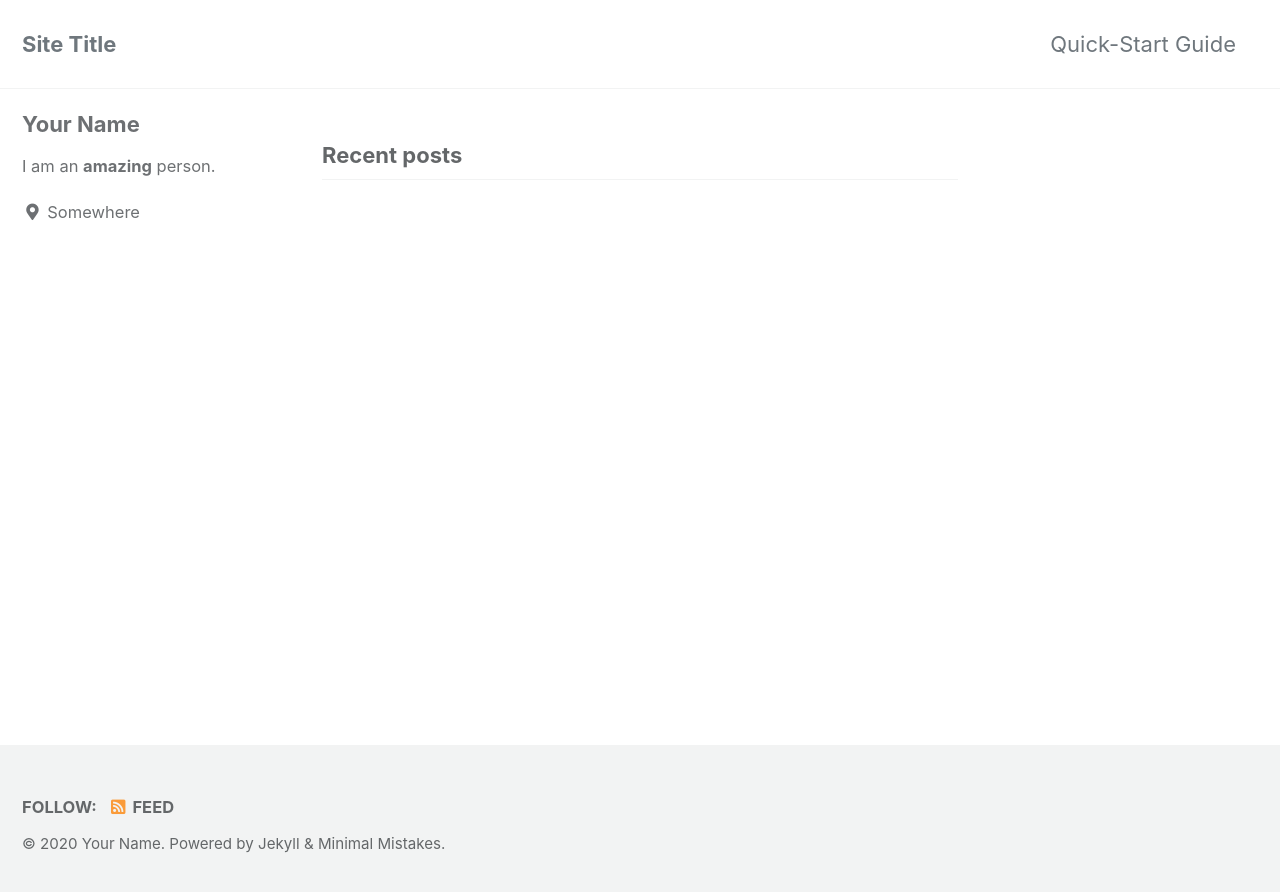
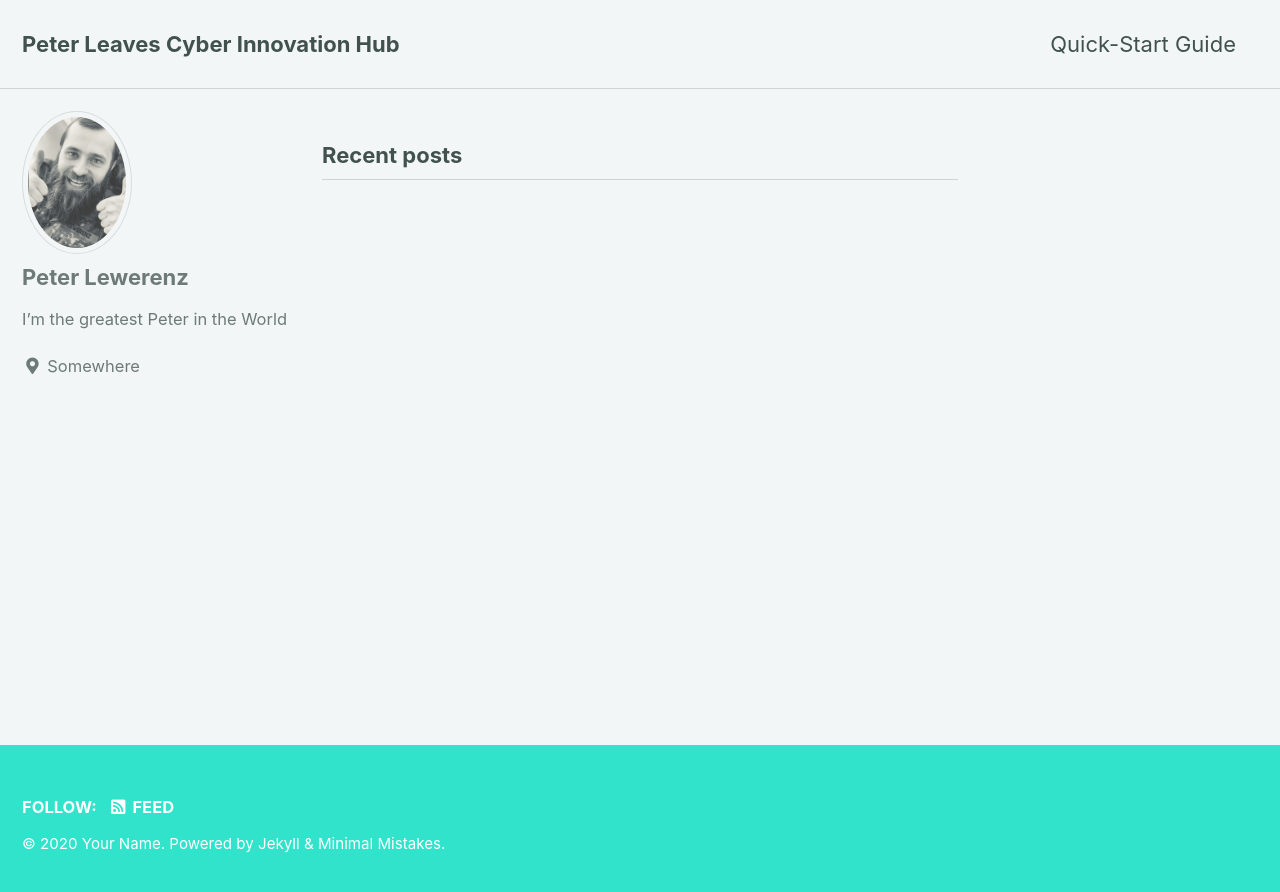
Before and after one commit to Petefish88/peterleavescih.github.io, a Jekyll site: the page built from index.html, in a window 1280 px wide. Shown: the top 892 px of the page. Built offline with Jekyll 4.4.1, drawn with Linux system fonts in a browser that asks for light colours; cached includes are drawn as plain includes; the list of posts is cut into pages by our own code.

Commit message:
Second Commit

```diff
--- a/_config.yml
+++ b/_config.yml
@@ -12,11 +12,11 @@
 
 # theme                  : "minimal-mistakes-jekyll"
 # remote_theme           : "mmistakes/minimal-mistakes"
-minimal_mistakes_skin    : "default" # "air", "aqua", "contrast", "dark", "dirt", "neon", "mint", "plum", "sunrise"
+minimal_mistakes_skin    : "mint" # "air", "aqua", "contrast", "dark", "dirt", "neon", "mint", "plum", "sunrise"
 
 # Site Settings
 locale                   : "en-US"
-title                    : "Site Title"
+title                    : "Peter Leaves Cyber Innovation Hub"
 title_separator          : "-"
 subtitle                 : # site tagline that appears below site title in masthead
 name                     : "Your Name"
@@ -93,9 +93,9 @@ analytics:
 
 # Site Author
 author:
-  name             : "Your Name"
-  avatar           : # path of avatar image, e.g. "/assets/images/bio-photo.jpg"
-  bio              : "I am an **amazing** person."
+  name             : "Peter Lewerenz"
+  avatar           : "/assets/images/peter.jpg"
+  bio              : "I'm the greatest Peter in the World"
   location         : "Somewhere"
   email            :
   links:
```
Also changed, not shown: assets/images/peter.jpg (added).
